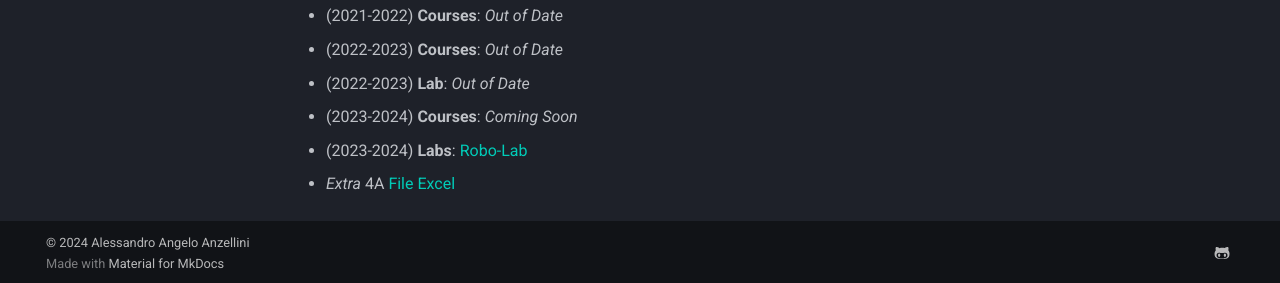
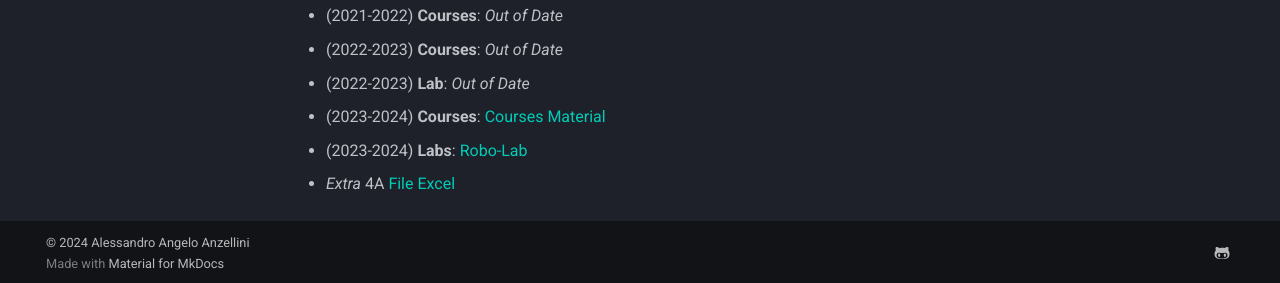
Before and after one commit to Alexanderis1/Teaching, an MkDocs documentation site: the page built from docs/index.md, in a window 1280 px wide and 1046 px high. Shown: the part 760-1043 px from the top of the window. Built offline with MkDocs 1.6.1 and Material for MkDocs 9.7.7, drawn with Linux system fonts in a browser that asks for light colours.

Commit message:
Update index.md

```diff
--- a/docs/index.md
+++ b/docs/index.md
@@ -29,6 +29,6 @@
 - (2021-2022) **Courses**: *Out of Date*
 - (2022-2023) **Courses**: *Out of Date*
 - (2022-2023) **Lab**: *Out of Date*
-- (2023-2024) **Courses**: *Coming Soon*
+- (2023-2024) **Courses**: [Courses Material](https://alexanderis1.github.io/Teaching/students_material/)
 - (2023-2024) **Labs**: [Robo-Lab](https://alexanderis1.github.io/robot-lab/)
 - *Extra* 4A [File Excel](media/Quotazioni_Fantacalcio_Stagione_2023_24.xlsx)
```
